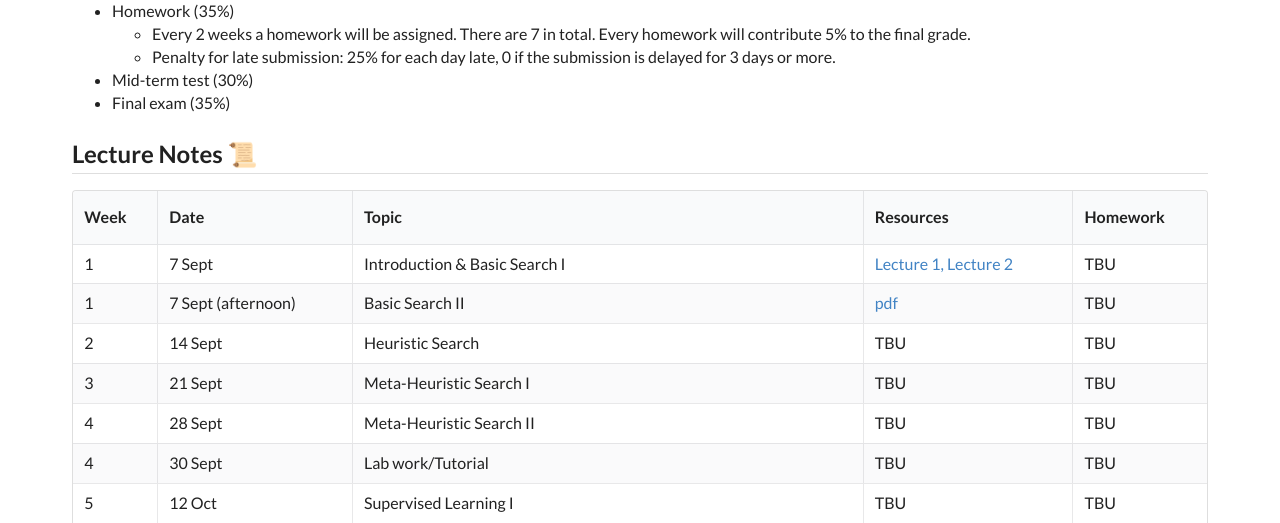
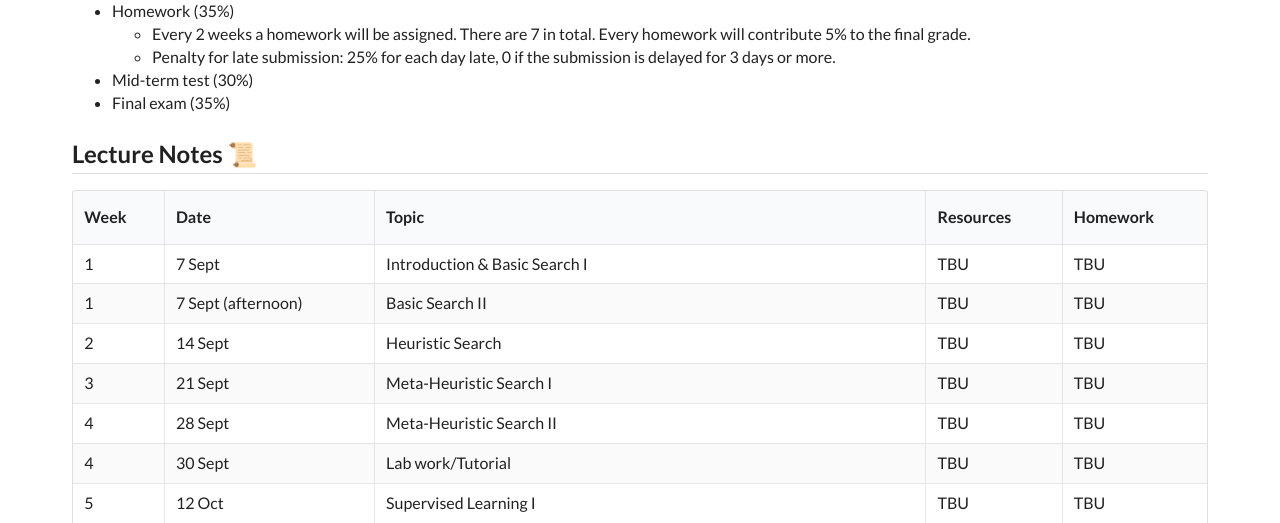
Before and after one commit to SUSTech-CS-Courses/AAI, a plain HTML site: page index.html in a window 1280 px wide. Shown: the part 577-1100 px from the top of the page. Drawn offline with Linux system fonts and the light colour scheme.

Commit message:
Update index.html

```diff
--- a/index.html
+++ b/index.html
@@ -132,8 +132,7 @@
             <td>7 Sept</td>
             <td>Introduction & Basic Search I</td>
             <td class="new-0907">
-                <a href="lectures/1-Introduction.pdf">Lecture 1,</a>
-                <a href="lectures/2-BasicSearch.pdf">Lecture 2</a>
+                TBU
             </td>
             <td>TBU</td>
         </tr>
@@ -142,7 +141,7 @@
             <td>7 Sept (afternoon)</td>
             <td>Basic Search II</td>
             <td class="new-0914">
-                <a href="lectures/2-BasicSearch.pdf">pdf</a>
+                TBU
             </td>
             <td>TBU</td>
         </tr>
```
